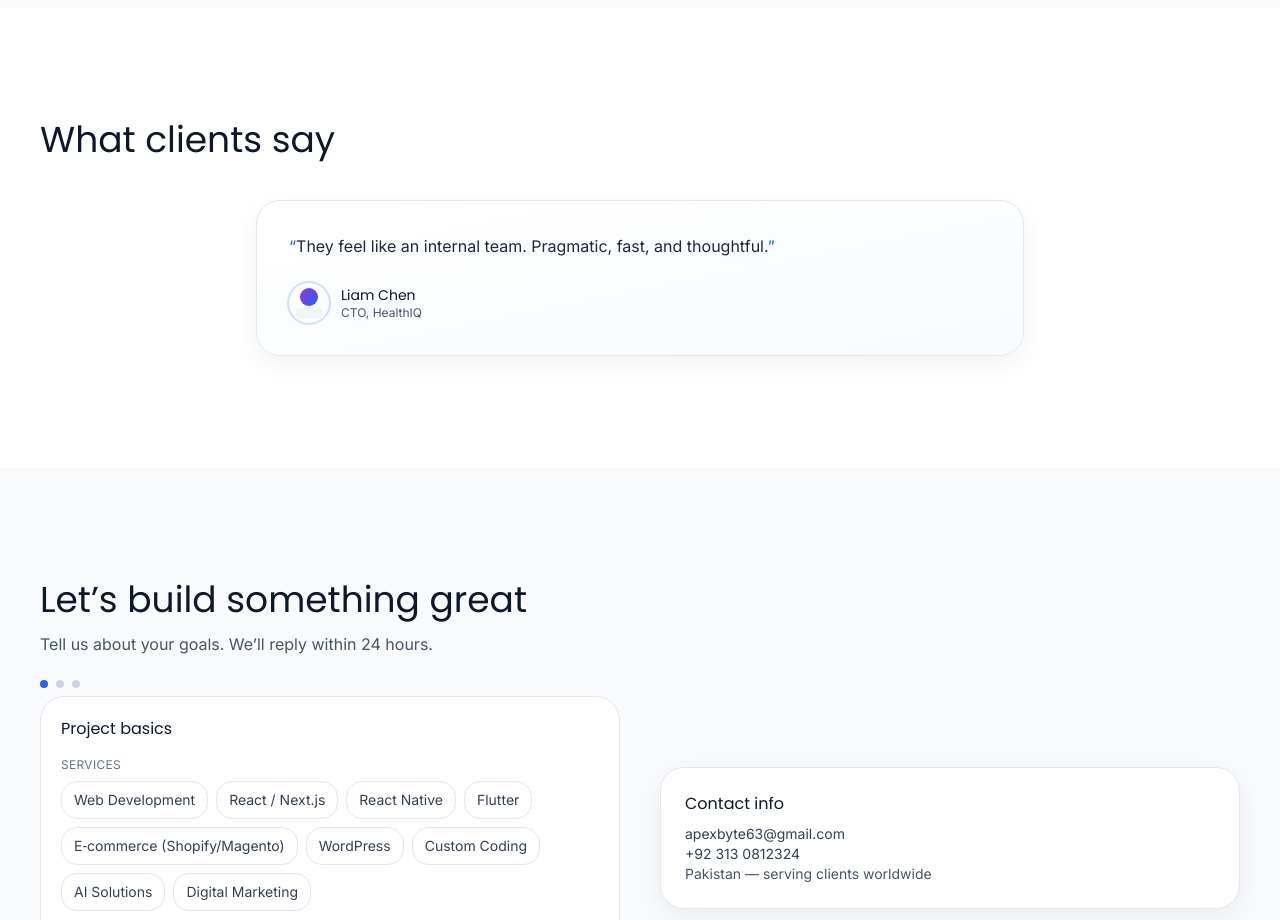
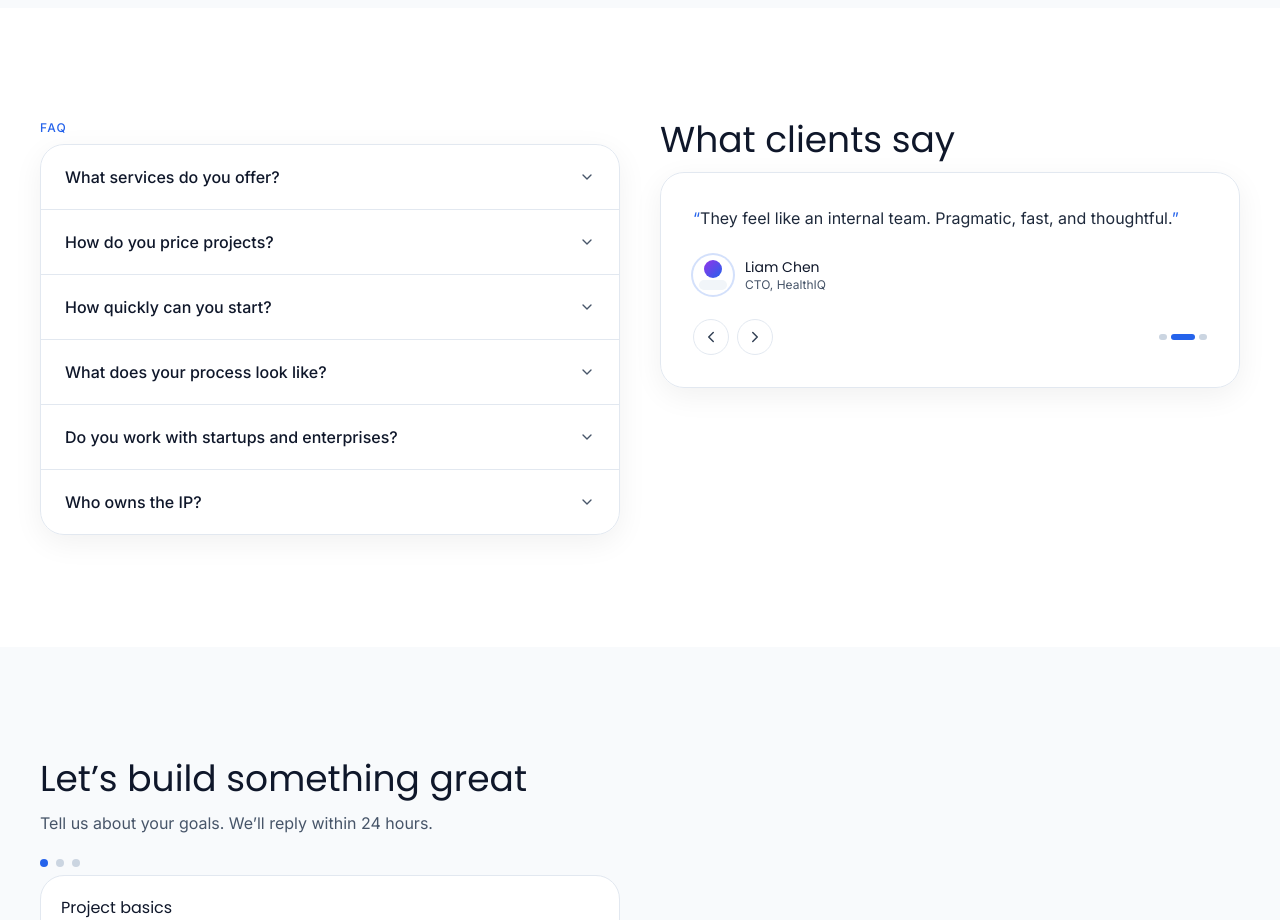
Before and after one commit to YounasKhan2/Apexbyte, a Next.js app: page / in a window 1280 px wide. Shown: the part 3320-4240 px from the top of the page. Built offline with nearby package versions, Linux system fonts and the light colour scheme; no server answers.

Commit message:
feat: add Terms of Service and FAQ components, update sitemap and footer links, and include Bootstrap dependency

```diff
--- a/app/sitemap.ts
+++ b/app/sitemap.ts
@@ -2,7 +2,7 @@ import type { MetadataRoute } from "next";
 
 export default function sitemap(): MetadataRoute.Sitemap {
   const base = "https://apexbyte.vercel.app";
-  const routes: MetadataRoute.Sitemap = ["/", "/privacy"].map((path) => ({
+  const routes: MetadataRoute.Sitemap = ["/", "/privacy", "/terms"].map((path) => ({
     url: `${base}${path}`,
     lastModified: new Date(),
     changeFrequency: "monthly" as const,
--- /dev/null
+++ b/components/FAQ.tsx
@@ -0,0 +1,98 @@
+"use client";
+import { useState } from "react";
+
+type FAQItem = {
+  id: string;
+  question: string;
+  answer: string;
+};
+
+const defaultFaqs: FAQItem[] = [
+  {
+    id: "q1",
+    question: "What services do you offer?",
+    answer:
+      "We design and build Web Apps (Next.js/React), Mobile Apps (React Native/Flutter), E‑commerce (Shopify/WordPress), and AI features/integrations.",
+  },
+  {
+    id: "q2",
+    question: "How do you price projects?",
+    answer:
+      "We work fixed‑price for well‑defined scopes and time‑and‑materials for evolving work. Every proposal includes scope, timeline, and milestones.",
+  },
+  {
+    id: "q3",
+    question: "How quickly can you start?",
+    answer:
+      "Usually within 1–2 weeks. For urgent engagements we can assemble a focused squad sooner, depending on availability.",
+  },
+  {
+    id: "q4",
+    question: "What does your process look like?",
+    answer:
+      "Discovery → Scope → Design → Build → QA → Launch. Weekly demos, async updates, and a shared tracker keep everything transparent.",
+  },
+  {
+    id: "q5",
+    question: "Do you work with startups and enterprises?",
+    answer:
+      "Yes. We adapt communication, documentation, and governance to fit each organization—from seed‑stage startups to global teams.",
+  },
+  {
+    id: "q6",
+    question: "Who owns the IP?",
+    answer:
+      "You do. Upon final payment, all work product and IP transfer as defined in the Statement of Work.",
+  },
+];
+
+export default function FAQ({ faqs = defaultFaqs }: { faqs?: FAQItem[] }) {
+  const [openId, setOpenId] = useState<string | null>(null);
+
+  return (
+    <div className="w-full">
+      <div className="divide-y divide-slate-200 rounded-3xl border border-slate-200 bg-white/80 shadow-soft backdrop-blur-sm">
+        {faqs.map((item) => {
+          const isOpen = openId === item.id;
+          return (
+            <div key={item.id} className="">
+              <button
+                className={`flex w-full items-center justify-between px-6 py-5 text-left text-slate-900 transition-colors hover:bg-slate-50 focus:outline-none focus-visible:ring-2 focus-visible:ring-primary/30 ${
+                  isOpen ? "bg-slate-50/60" : ""
+                }`}
+                aria-expanded={isOpen}
+                aria-controls={`${item.id}-panel`}
+                id={`${item.id}-button`}
+                onClick={() => setOpenId(isOpen ? null : item.id)}
+              >
+                <span className="text-sm md:text-base font-medium">{item.question}</span>
+                <svg
+                  className={`h-4 w-4 text-slate-600 transition-transform ${isOpen ? "rotate-180" : "rotate-0"}`}
+                  viewBox="0 0 24 24"
+                  fill="none"
+                  stroke="currentColor"
+                  strokeWidth="2"
+                  strokeLinecap="round"
+                  strokeLinejoin="round"
+                  aria-hidden="true"
+                >
+                  <path d="M6 9l6 6 6-6" />
+                </svg>
+              </button>
+              <div
+                id={`${item.id}-panel`}
+                role="region"
+                aria-labelledby={`${item.id}-button`}
+                className={`grid overflow-hidden px-6 transition-all duration-200 ease-out ${
+                  isOpen ? "grid-rows-[1fr] pb-5" : "grid-rows-[0fr]"
+                }`}
+              >
+                <div className="min-h-0 text-sm leading-relaxed text-slate-600">{item.answer}</div>
+              </div>
+            </div>
+          );
+        })}
+      </div>
+    </div>
+  );
+}
--- a/components/Footer.tsx
+++ b/components/Footer.tsx
@@ -25,10 +25,10 @@ export default function Footer() {
           <div>
             <div className="font-heading mb-3">Company</div>
             <ul className="space-y-2 text-sm text-slate-600">
-              <li><a className="hover:text-slate-900" href="#home">Home</a></li>
-              <li><a className="hover:text-slate-900" href="#about">About</a></li>
-              <li><a className="hover:text-slate-900" href="#portfolio">Portfolio</a></li>
-              <li><a className="hover:text-slate-900" href="#contact">Contact</a></li>
+              <li><a className="hover:text-slate-900" href="/">Home</a></li>
+              <li><a className="hover:text-slate-900" href="/#about">About</a></li>
+              <li><a className="hover:text-slate-900" href="/#portfolio">Portfolio</a></li>
+              <li><a className="hover:text-slate-900" href="/#contact">Contact</a></li>
             </ul>
           </div>
 
@@ -57,7 +57,7 @@ export default function Footer() {
           <div className="text-sm text-slate-500">© {new Date().getFullYear()} ApexByte. All rights reserved.</div>
           <div className="flex gap-4 text-sm text-slate-500">
             <a className="hover:text-slate-700" href="/privacy">Privacy</a>
-            <a className="hover:text-slate-700" href="#">Terms</a>
+            <a className="hover:text-slate-700" href="/terms">Terms</a>
           </div>
         </div>
       </div>
--- a/components/Testimonials.tsx
+++ b/components/Testimonials.tsx
@@ -1,6 +1,8 @@
 "use client";
 import { useEffect, useState } from "react";
 import { motion, AnimatePresence } from "framer-motion";
+import dynamic from "next/dynamic";
+const FAQ = dynamic(() => import("./FAQ"), { ssr: false });
 
 const testimonials = [
   { name: "Ava Thompson", role: "CMO, FintechCo", text: "ApexByte moved from idea to launch in 10 weeks. The polish is unreal.", avatar: "/avatars/1.svg" },
@@ -16,28 +18,75 @@ export default function Testimonials() {
   }, []);
 
   return (
-    <section className="section">
+    <section className="section" id="testimonials">
       <div className="container">
-        <h2 className="font-heading text-3xl md:text-4xl mb-10">What clients say</h2>
-        <div className="relative mx-auto max-w-3xl">
+        <div className="grid gap-10 md:grid-cols-2">
+          {/* Left: FAQs */}
+          <div>
+            <div className="mb-2 text-xs font-medium uppercase tracking-widest text-primary">FAQ</div>
+            <FAQ />
+          </div>
+          {/* Right: Testimonials slider */}
+          <div className="relative mx-auto w-full max-w-xl md:max-w-none">
+            <h2 className="mb-3 font-heading text-3xl md:text-4xl">What clients say</h2>
             <AnimatePresence mode="wait">
-            <motion.div key={index} initial={{ opacity: 0, y: 10 }} animate={{ opacity: 1, y: 0 }} exit={{ opacity: 0, y: -10 }} transition={{ duration: 0.35 }} className="rounded-3xl border border-slate-200 bg-gradient-to-br from-white to-surface-subtle p-8 shadow-soft">
+              <motion.div
+                key={index}
+                initial={{ opacity: 0, y: 10 }}
+                animate={{ opacity: 1, y: 0 }}
+                exit={{ opacity: 0, y: -10 }}
+                transition={{ duration: 0.35 }}
+                className="rounded-3xl border border-slate-200 bg-white/80 p-8 shadow-soft backdrop-blur-sm"
+              >
                 <div className="text-slate-800 leading-relaxed">
                   <span className="text-primary">“</span>
                   {testimonials[index].text}
                   <span className="text-primary">”</span>
                 </div>
                 <div className="mt-6 flex items-center gap-3">
-                <img loading="lazy" src={testimonials[index].avatar} alt={testimonials[index].name} className="h-10 w-10 rounded-full object-cover ring-2 ring-primary/20" />
+                  <img
+                    loading="lazy"
+                    src={testimonials[index].avatar}
+                    alt={testimonials[index].name}
+                    className="h-10 w-10 rounded-full object-cover ring-2 ring-primary/20"
+                  />
                   <div>
                     <div className="font-heading text-sm text-slate-900">{testimonials[index].name}</div>
                     <div className="text-xs text-slate-600">{testimonials[index].role}</div>
+                  </div>
+                </div>
+                {/* Controls */}
+                <div className="mt-6 flex items-center justify-between">
+                  <div className="flex gap-2">
+                    <button
+                      aria-label="Previous testimonial"
+                      className="rounded-full border border-slate-200 bg-white p-2 text-slate-700 hover:bg-slate-50"
+                      onClick={() => setIndex((i) => (i - 1 + testimonials.length) % testimonials.length)}
+                    >
+                      <svg width="18" height="18" viewBox="0 0 24 24" fill="none" stroke="currentColor" strokeWidth="2" strokeLinecap="round" strokeLinejoin="round"><path d="M15 18l-6-6 6-6"/></svg>
+                    </button>
+                    <button
+                      aria-label="Next testimonial"
+                      className="rounded-full border border-slate-200 bg-white p-2 text-slate-700 hover:bg-slate-50"
+                      onClick={() => setIndex((i) => (i + 1) % testimonials.length)}
+                    >
+                      <svg width="18" height="18" viewBox="0 0 24 24" fill="none" stroke="currentColor" strokeWidth="2" strokeLinecap="round" strokeLinejoin="round"><path d="M9 18l6-6-6-6"/></svg>
+                    </button>
+                  </div>
+                  <div className="flex items-center gap-1">
+                    {testimonials.map((_, i) => (
+                      <span
+                        key={i}
+                        className={`h-1.5 rounded-full transition-all ${i === index ? "w-6 bg-primary" : "w-2 bg-slate-300"}`}
+                      />
+                    ))}
                   </div>
                 </div>
               </motion.div>
             </AnimatePresence>
           </div>
         </div>
+      </div>
     </section>
   );
 }
--- a/package.json
+++ b/package.json
@@ -12,6 +12,7 @@
   "dependencies": {
     "@vercel/analytics": "^1.5.0",
     "@vercel/speed-insights": "^1.2.0",
+    "bootstrap": "^5.3.8",
     "framer-motion": "^11.0.0",
     "next": "latest",
     "react": "latest",
```
Also changed, not shown: app/terms/page.tsx (added, +77 -0 lines), types/bootstrap-js.d.ts (added), 1 other file (tests, documents, lock files or other folders). Lines whose indentation alone changed are shown as unchanged.
